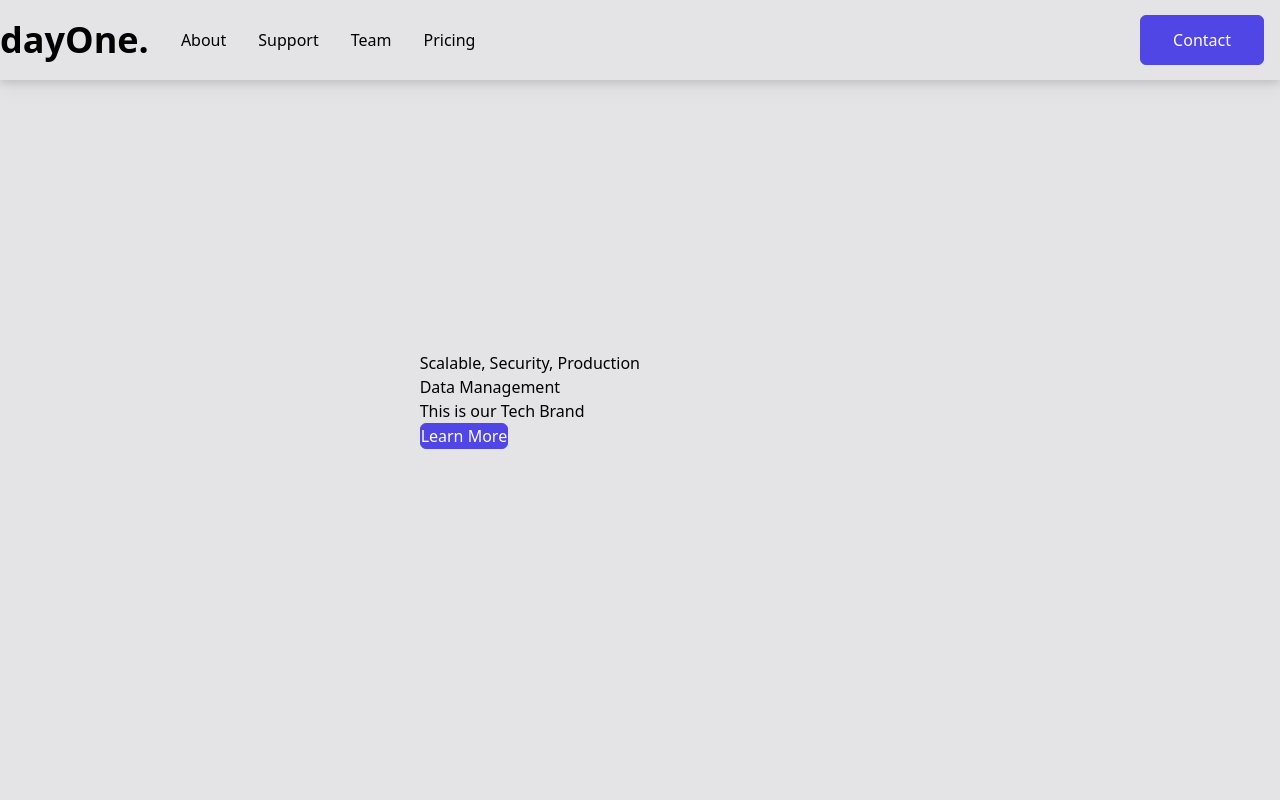
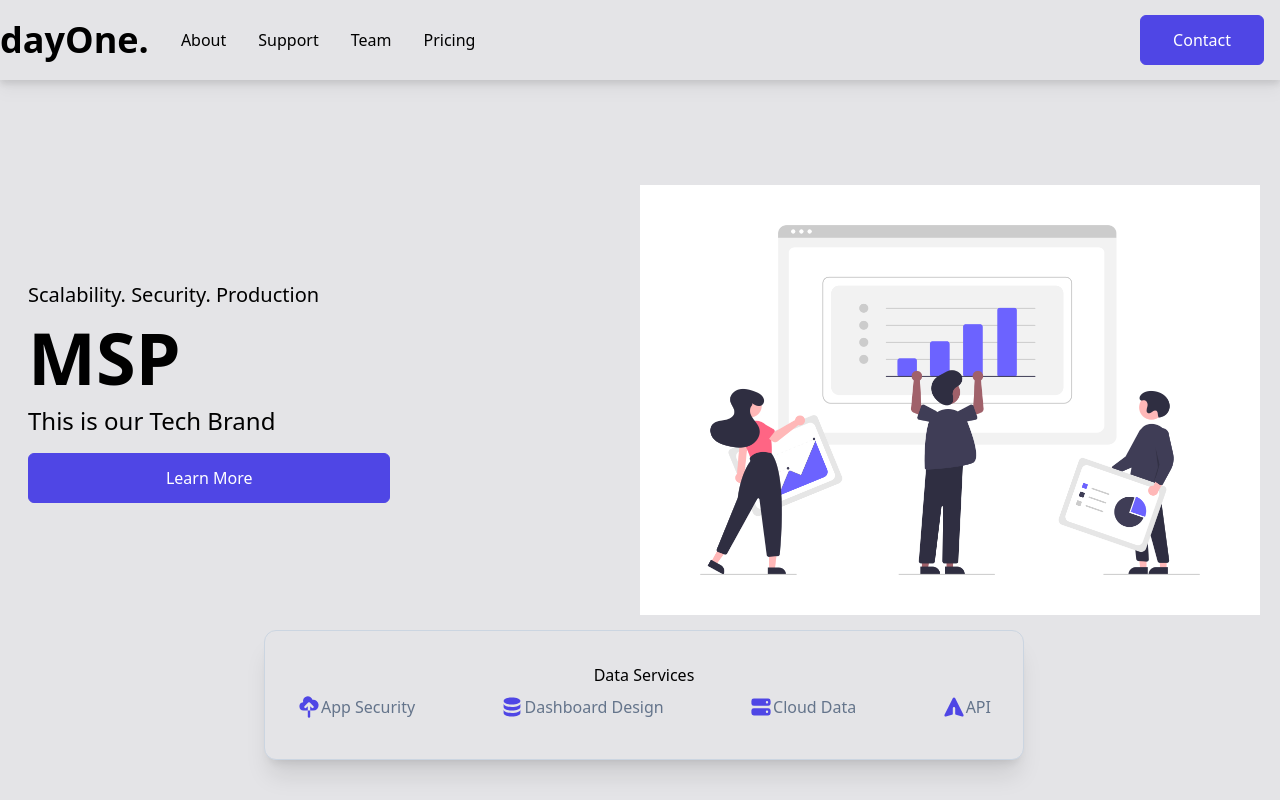
Before and after one commit to Abby1129/dayone, a React (Create React App) app: page / in a window 1280 px wide. Built offline with nearby package versions, Linux system fonts and the light colour scheme.

Commit message:
Add tailwind to hero

```diff
--- a/src/components/Hero.jsx
+++ b/src/components/Hero.jsx
@@ -13,11 +13,31 @@
   return (
     <div className="w-full h-screen bg-zinc-200 flex flex-col justify-between">
       <div className="grid md:grid-cols-2 max-w-[1240px] m-auto">
+        <div className="flex flex-col justify-center md:items-start w-full px-2 py-8">
+          <p className="text-xl">Scalability. Security. Production</p>
+          <h1 className="py-3 text-5xl md:text-7xl font-bold">MSP</h1>
+          <p className="text-2xl">This is our Tech Brand</p>
+          <button className="py-3 px-6 sm:w-[60%] my-4">Learn More</button>
+        </div>
         <div>
-          <p>Scalable, Security, Production</p>
-          <h1>Data Management</h1>
-          <p>This is our Tech Brand</p>
-          <button>Learn More</button>
+          <img className="w-full" src={bgImg} alt="/" />
+        </div>
+        <div className="absolute flex flex-col py-8 md:min-w-[760px] bottom-[5%] mx-1 md:left-1/2 transform md:-translate-x-1/2 bg-zinc-200 border border-slate-300 rounded-xl text-center shadow-xl">
+          <p>Data Services</p>
+          <div className="flex justify-between flex-wrap px-4">
+            <p className="flex px-4 py-2 text-slate-500">
+              <CloudUploadIcon className="h-6 text-indigo-600" /> App Security
+            </p>
+            <p className="flex px-4 py-2 text-slate-500">
+              <DatabaseIcon className="h-6 text-indigo-600" /> Dashboard Design
+            </p>
+            <p className="flex px-4 py-2 text-slate-500">
+              <ServerIcon className="h-6 text-indigo-600" /> Cloud Data
+            </p>
+            <p className="flex px-4 py-2 text-slate-500">
+              <PaperAirplaneIcon className="h-6 text-indigo-600" /> API
+            </p>
+          </div>
         </div>
       </div>
     </div>
```
